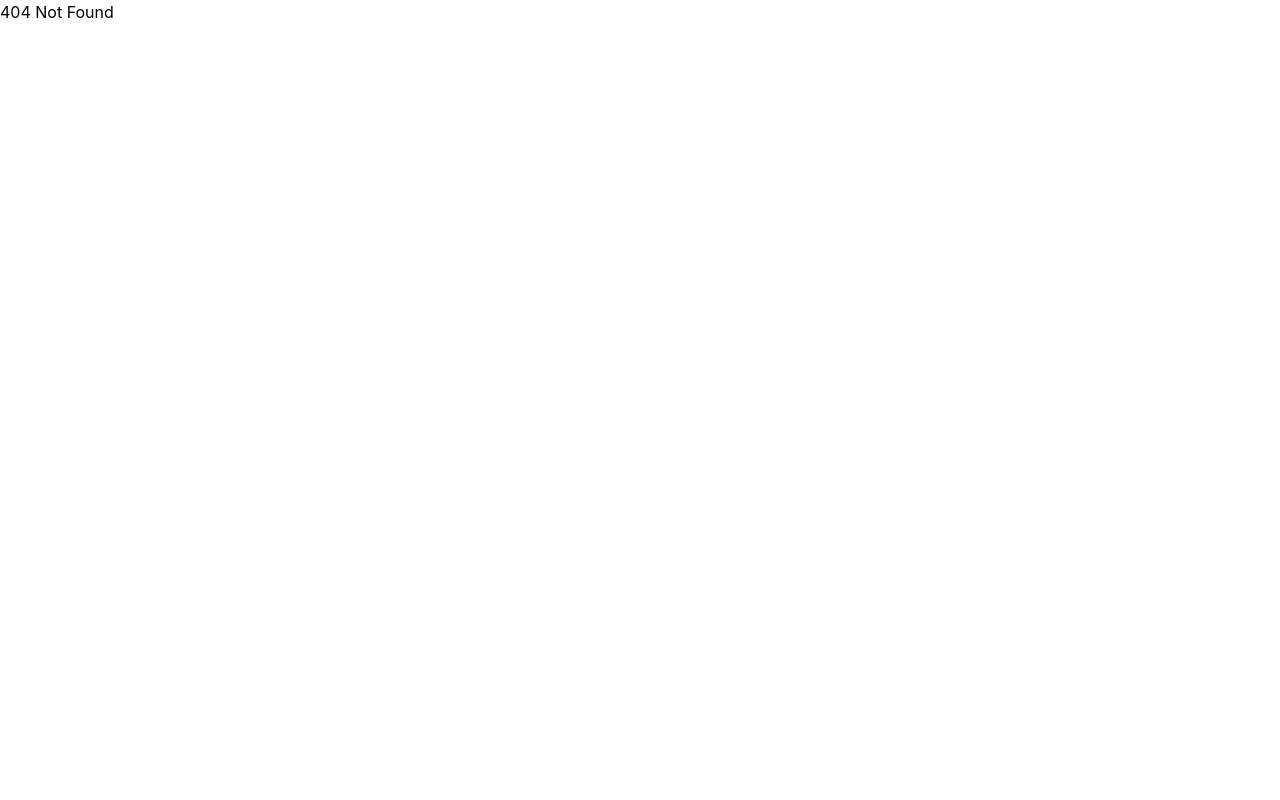
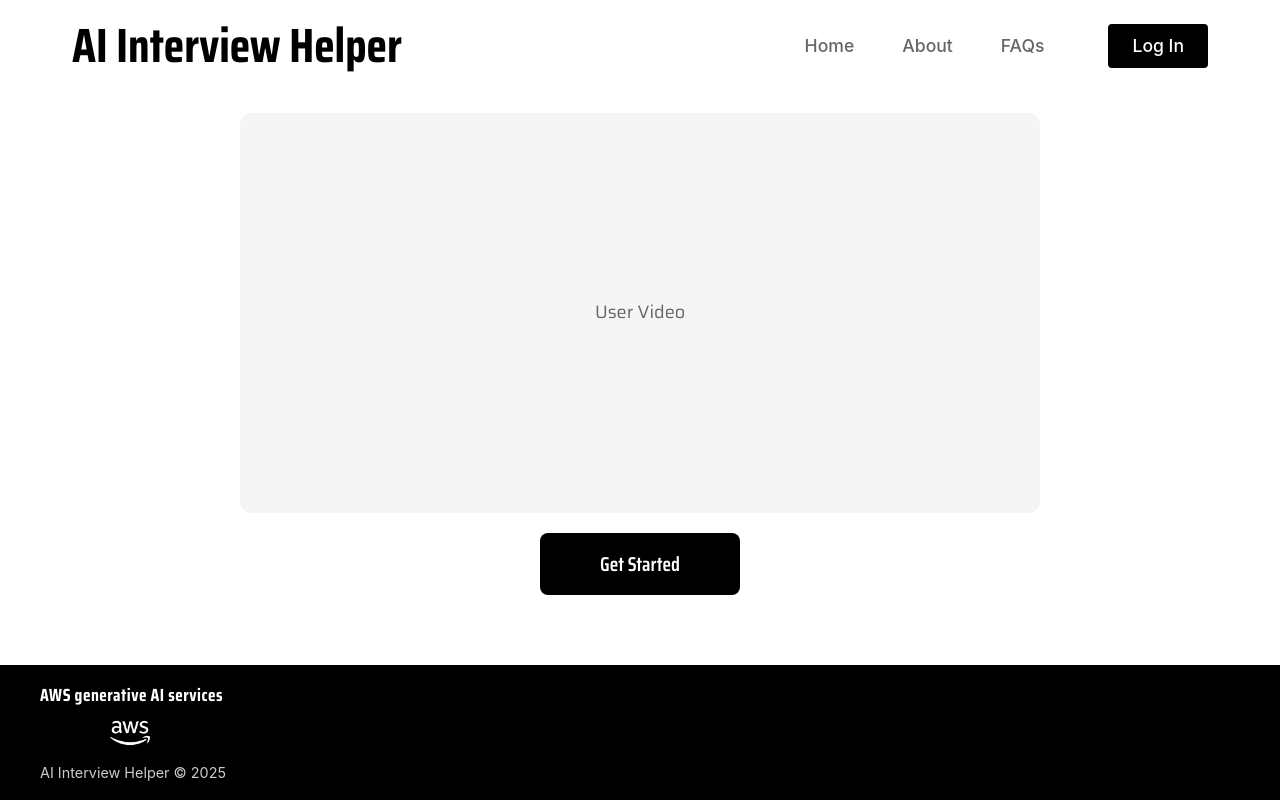
Before and after one commit to annanguyen89/project1, a React (Create React App) app in the folder frontend/: page /interviewer in a window 1280 px wide. Before the commit this address had no page. Built offline with nearby package versions, Linux system fonts and the light colour scheme.

Commit message:
Frontend interview page

```diff
--- a/frontend/src/App.js
+++ b/frontend/src/App.js
@@ -3,6 +3,7 @@ import { BrowserRouter as Router, Routes, Route } from 'react-router-dom';
 import HomePage from './pages/home/home';
 import LoginPage from './pages/login/login';
 import SignUpPage from './pages/sign-up/sign-up';
+import InterviewerPage from './pages/interviewer/interviewer';
 
 function App() {
   return (
@@ -12,10 +13,10 @@ function App() {
           <Route path="/" element={<HomePage />} />
           <Route path="/login" element={<LoginPage />} />
           <Route path="/sign-up" element={<SignUpPage />} />
-          {/* Add routes for About, FAQs, etc., as you create those pages */}
+          <Route path="/interviewer" element={<InterviewerPage />} />
           <Route path="/about" element={<div>About Page Placeholder</div>} />
           <Route path="/faqs" element={<div>FAQs Page Placeholder</div>} />
-          <Route path="*" element={<div>404 Not Found</div>} /> {/* Catch-all for unknown routes */}
+          <Route path="*" element={<div>404 Not Found</div>} />
         </Routes>
       </div>
     </Router>
--- a/frontend/src/pages/home/home.css
+++ b/frontend/src/pages/home/home.css
@@ -53,6 +53,9 @@
     cursor: pointer;
     transition: background-color 0.3s ease;
     margin-bottom: 40px;
+    width: 250px;
+    text-align: center;
+    white-space: nowrap;
 }
 
 .start-interview-button:hover {
--- a/frontend/src/pages/home/home.jsx
+++ b/frontend/src/pages/home/home.jsx
@@ -1,4 +1,5 @@
 import React from 'react';
+import { useNavigate } from 'react-router-dom';
 import Header from '../../components/common/header/header';
 import Footer from '../../components/common/footer/footer';
 import Button from '../../components/common/button/button';
@@ -6,6 +7,8 @@ import aiInterviewerCristine from '../../assets/images/ai_interviewer_cristine.j
 import './home.css';
 
 function HomePage() {
+  const navigate = useNavigate();
+
   return (
     <div className="home-page-container">
       <Header />
@@ -15,7 +18,10 @@ function HomePage() {
           <p>
             Our solution offers a personalized mock interview experience for any positions from different areas. By uploading your resume and job description, we generate tailored questions, and provide detailed feedback and actions based on your performance.
           </p>
-          <Button className="start-interview-button" onClick={() => console.log('Start Interview clicked!')}>
+          <Button
+            className="start-interview-button"
+            onClick={() => navigate('/interviewer')}
+          >
             Start Your Interview
           </Button>
           <div className="ai-interviewer-image-container">
@@ -42,7 +48,7 @@ function HomePage() {
                 </div>
                 <div className="feature-content">
                   <h3>Technical Interview</h3>
-                  <p>Practice AI-generated technical questions tailored to your job description and the company’s interview pattern.</p>
+                  <p>Practice AI-generated technical questions tailored to your job description and the company's interview pattern.</p>
                 </div>
               </div>
 
--- /dev/null
+++ b/frontend/src/pages/interviewer/interviewer.css
@@ -0,0 +1,123 @@
+.interviewer-page-container {
+    display: flex;
+    flex-direction: column;
+    min-height: 100vh;
+    background-color: #FFFFFF;
+}
+
+.interviewer-main-content {
+    flex-grow: 1;
+    padding: 20px;
+    max-width: 1200px;
+    margin: 0 auto;
+    width: 100%;
+}
+
+.interviewer-content {
+    display: flex;
+    flex-direction: column;
+    gap: 20px;
+    max-width: 800px;
+    margin: 0 auto;
+}
+
+.video-placeholder {
+    width: 100%;
+    height: 400px;
+    background-color: #f5f5f5;
+    border-radius: 12px;
+    overflow: hidden;
+    position: relative;
+}
+
+.video-feed {
+    width: 100%;
+    height: 100%;
+    display: flex;
+    align-items: center;
+    justify-content: center;
+}
+
+.video-placeholder-text {
+    font-family: var(--font-family-saira);
+    font-size: 18px;
+    color: #666;
+}
+
+.start-interview-button {
+    width: 200px;
+    margin: 0 auto;
+    font-family: var(--font-family-saira-condensed);
+    font-weight: 600;
+}
+
+.interview-interface {
+    display: flex;
+    flex-direction: column;
+    gap: 20px;
+}
+
+.voice-control-section {
+    background-color: #f5f5f5;
+    border-radius: 12px;
+    padding: 20px;
+    display: flex;
+    flex-direction: column;
+    gap: 15px;
+}
+
+.transcription-display {
+    min-height: 150px;
+    padding: 20px;
+    background-color: white;
+    border-radius: 8px;
+    font-family: var(--font-family-saira);
+    color: #666;
+    border: 1px solid #ddd;
+    display: flex;
+    flex-direction: column;
+    gap: 15px;
+}
+
+.question-text {
+    color: #212529;
+    font-size: 16px;
+    line-height: 1.5;
+    padding-bottom: 15px;
+    border-bottom: 1px solid #eee;
+}
+
+.answer-text {
+    color: #000000;
+    font-size: 16px;
+    line-height: 1.5;
+}
+
+.placeholder-text {
+    color: #999;
+    font-style: italic;
+}
+
+.next-question-button {
+    width: 200px;
+    margin: 0 auto;
+    font-family: var(--font-family-saira-condensed);
+    font-weight: 600;
+    background-color: #000000;
+    color: white;
+    transition: background-color 0.3s ease;
+}
+
+.next-question-button:hover {
+    background-color: #333333;
+}
+
+@media (max-width: 768px) {
+    .interviewer-main-content {
+        padding: 15px;
+    }
+
+    .video-placeholder {
+        height: 300px;
+    }
+}
--- /dev/null
+++ b/frontend/src/pages/interviewer/interviewer.jsx
@@ -0,0 +1,69 @@
+import React, { useState } from 'react';
+import Header from '../../components/common/header/header';
+import Footer from '../../components/common/footer/footer';
+import Button from '../../components/common/button/button';
+import './interviewer.css';
+
+function InterviewerPage() {
+  const [isStarted, setIsStarted] = useState(false);
+  const [isRecording, setIsRecording] = useState(false);
+  const [currentQuestion, setCurrentQuestion] = useState('');
+  const [transcription, setTranscription] = useState('');
+
+  const handleStart = () => {
+    setIsStarted(true);
+    setIsRecording(true);
+    setCurrentQuestion("Hello! I'm your AI interviewer.");
+  };
+
+  return (
+    <div className="interviewer-page-container">
+      <Header />
+      <main className="interviewer-main-content">
+        <div className="interviewer-content">
+          <div className="video-placeholder">
+            {!isStarted ? (
+              <div className="video-feed">
+                <div className="video-placeholder-text">User Video</div>
+              </div>
+            ) : (
+              <div className="video-feed">
+                <div className="video-placeholder-text">User Video</div>
+              </div>
+            )}
+          </div>
+
+          {!isStarted ? (
+            <Button
+              className="start-interview-button"
+              onClick={handleStart}
+            >
+              Get Started
+            </Button>
+          ) : (
+            <div className="interview-interface">
+              <div className="voice-control-section">
+                <div className="transcription-display">
+                  <div className="question-text">{currentQuestion}</div>
+                  {transcription ? (
+                    <div className="answer-text">{transcription}</div>
+                  ) : (
+                    <div className="placeholder-text">Your answer will appear here...</div>
+                  )}
+                </div>
+                <Button
+                  className="next-question-button"
+                >
+                  Next Question
+                </Button>
+              </div>
+            </div>
+          )}
+        </div>
+      </main>
+      <Footer />
+    </div>
+  );
+}
+
+export default InterviewerPage;
```
